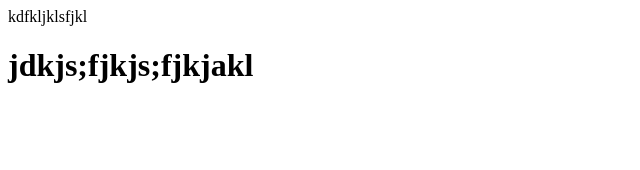
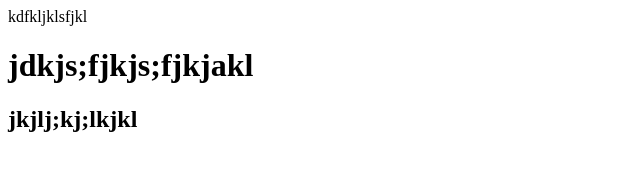
Before and after one commit to smith123417458/20190817test, a plain HTML site: page index.html in a window 1280 px wide. Shown: the whole page, without its empty margins (0-640 px from the left). Drawn offline with Linux system fonts and the light colour scheme.

Commit message:
第一次修改

```diff
--- a/index.html
+++ b/index.html
@@ -9,5 +9,9 @@
 <body>
     kdfkljklsfjkl
     <h1>jdkjs;fjkjs;fjkjakl</h1>
+
+
+
+    <h2>jkjlj;kj;lkjkl</h2>
 </body>
 </html>
```
